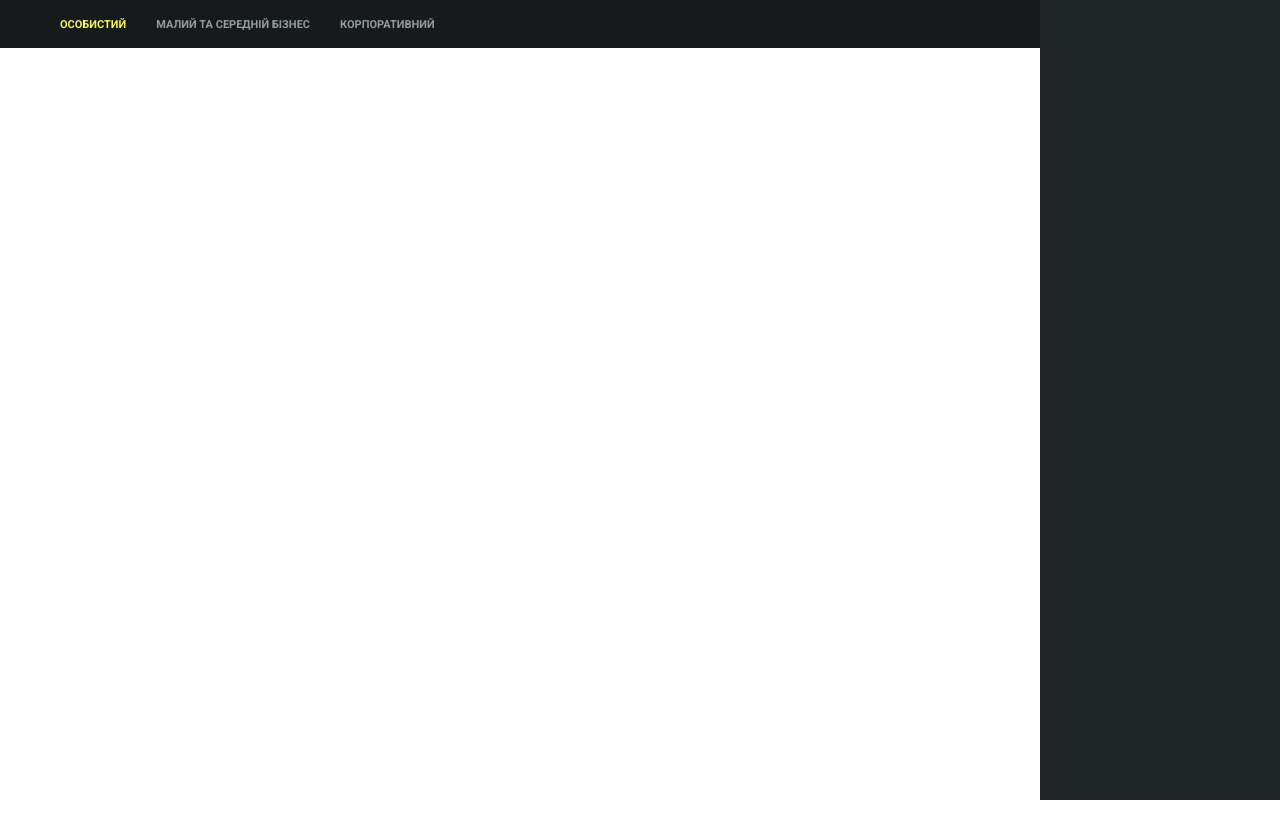
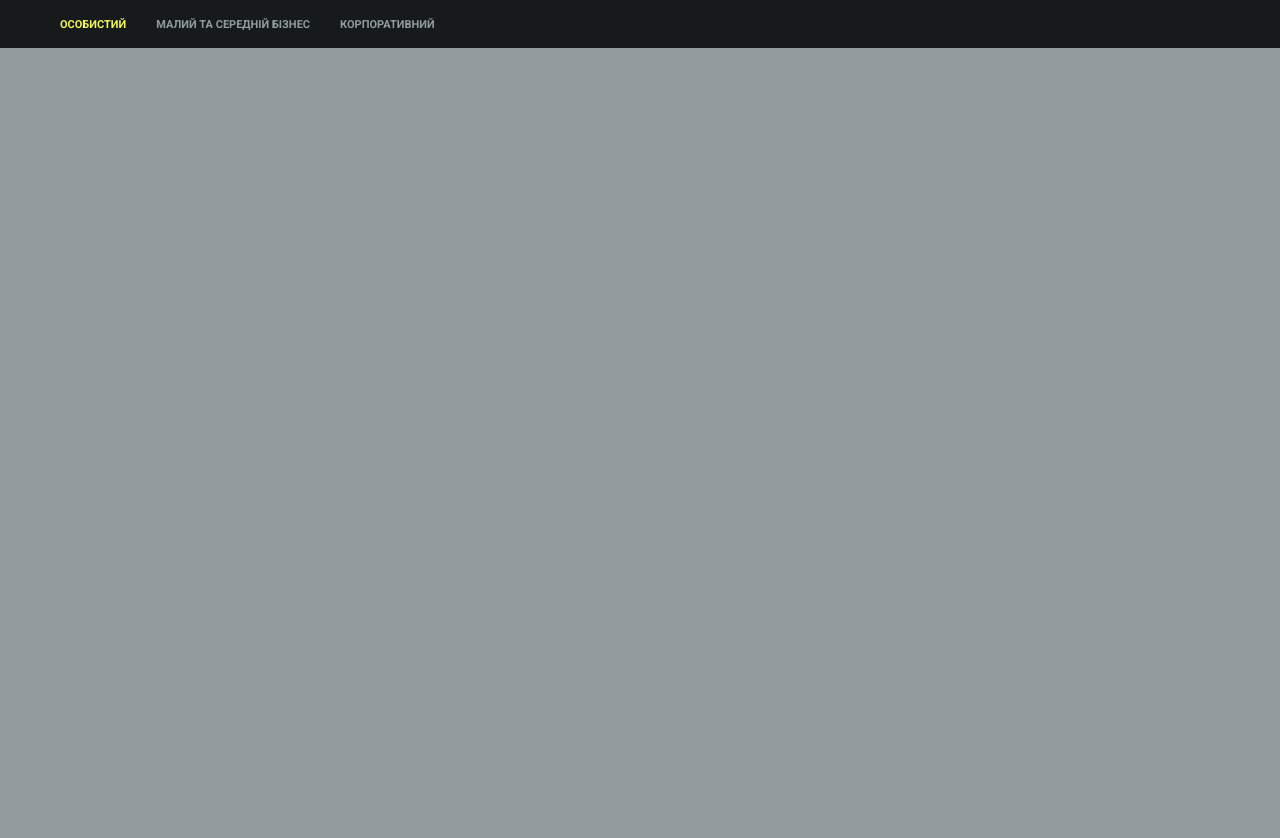
Before and after one commit to dbevz/oschadbank, a website: page src/index.html in a window 1280 px wide. Shown: the top 838 px of the page. Drawn offline with nearby package versions, Linux system fonts and the light colour scheme; files that its build step writes are made by us from their sources.

Commit message:
add z-index for grid and create footer part

```diff
--- a/src/scss/base/_grid.scss
+++ b/src/scss/base/_grid.scss
@@ -5,6 +5,7 @@
 
 .header {
   position: relative;
+  z-index: 3;
 
   display: flex;
   justify-content: space-between;
@@ -16,7 +17,21 @@
 }
 
 .content {
+  position: relative;
+  z-index: 1;
+
   height: 3000px;
+  padding-right: 260px;
+
+  background-color: $color-secondary-2;
+  width: 100%;
+}
+
+.footer {
+  min-height: 420px;
+  width: 100%;
+
+  background-color: $color-tertiary-1;
 }
 
 .sidebar {
```
